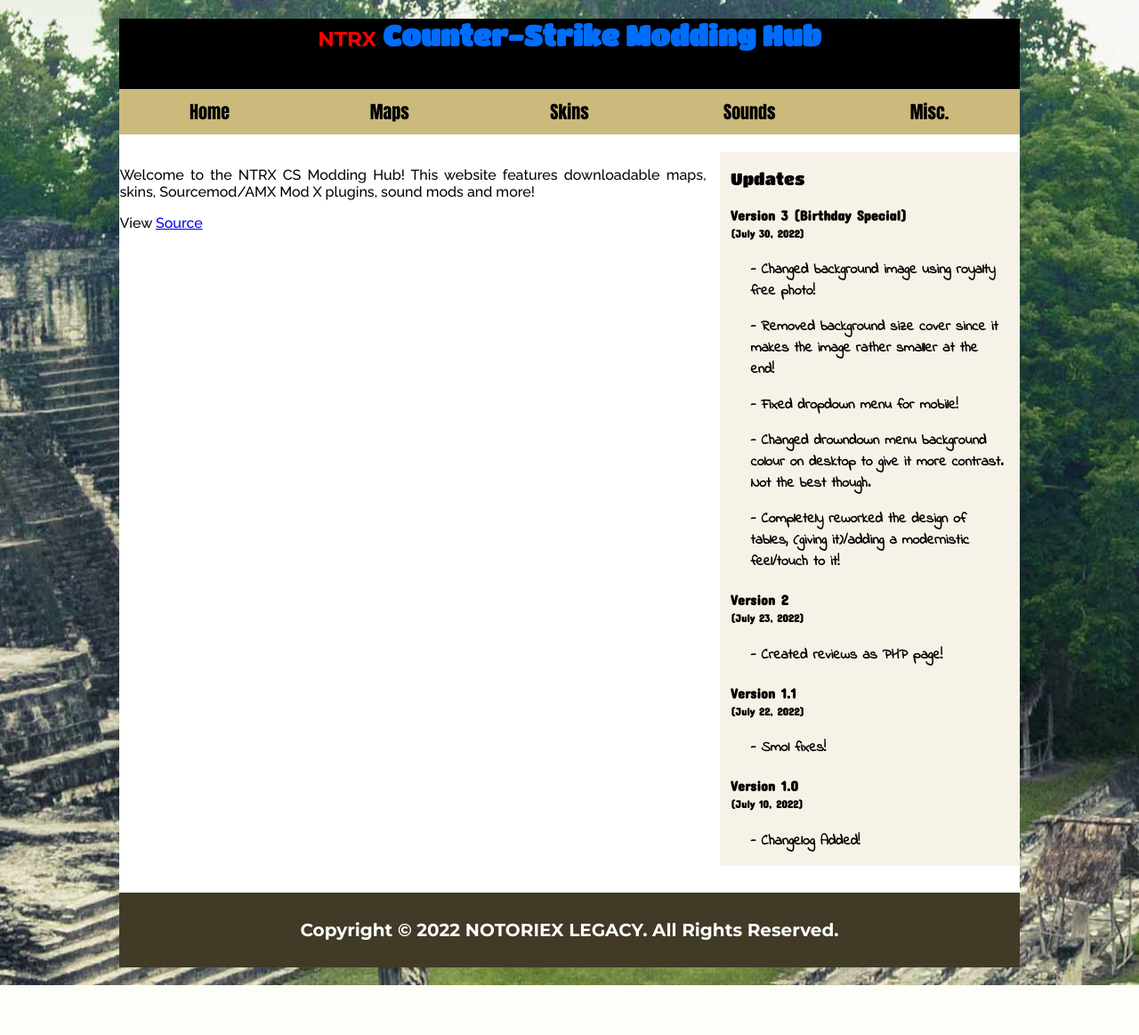
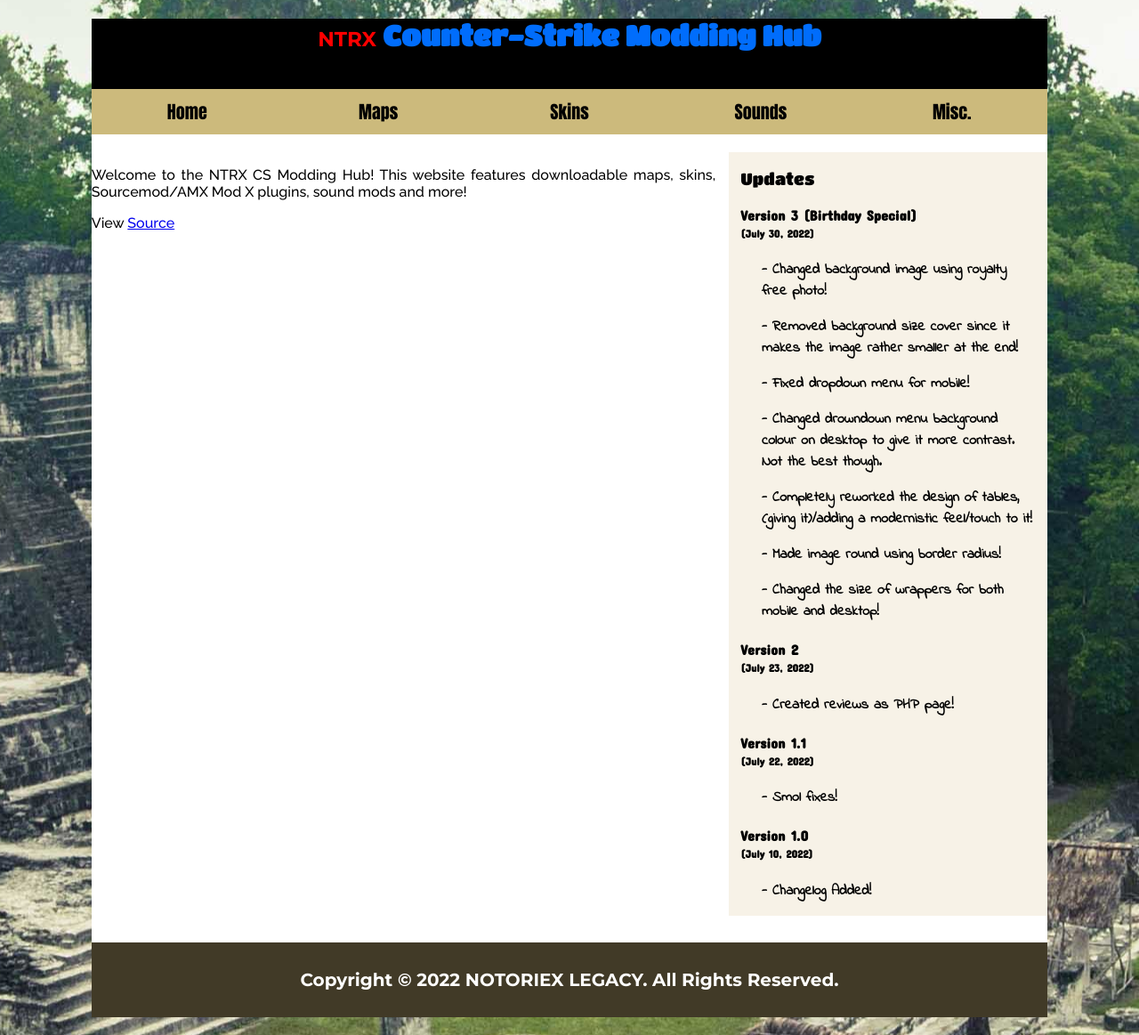
Before and after one commit to William-BC-CA/CPSC2030_Project, a PHP site: page /home.html in a window 1280 px wide. Shown: the whole page at 89% size. Before the commit the page ends 1107 px from the top, so only its background shows below. Run offline with PHP 8.4, Linux system fonts and the light colour scheme.

Commit message:
made images round, made changes to wrapper size!

```diff
--- a/home.html
+++ b/home.html
@@ -58,6 +58,8 @@
                     <p>- Fixed dropdown menu for mobile!</p>
                     <p>- Changed drowndown menu background colour on desktop to give it more contrast. Not the best though.</p>
                     <p>- Completely reworked the design of tables, (giving it)/adding a modernistic feel/touch to it!</p>
+                    <p>- Made image round using border radius!</p>
+                    <p>- Changed the size of wrappers for both mobile and desktop!</p>
                 </div>
                 <div class = "right-post">
                     <h4>Version 2<br><span class = "tiny">(July 23, 2022)</span></h4>
--- a/styles/main-styles.css
+++ b/styles/main-styles.css
@@ -14,16 +14,18 @@
 
 .wrapper{
     margin: auto;
-    width: 80%;
+    width: 75%;
     background-color: white;
     margin-bottom: 20px;
+    border-radius: 30px;
 }
 
 /* TABLE */
 table {
     border-collapse: collapse;
-    width: 100%;
+    /* width: 100%; */
     font-family: 'Poppins';
+    border-radius: 100px;
 }
 
 table th, table td{
@@ -175,6 +177,7 @@
 iframe{
     width: 90%;
     height: 90%;
+    border-radius: 15px;
 }
 
 .submitted-file{
@@ -267,8 +270,16 @@
     color: white;
 }
 
+img {
+    border-radius: 20px;
+}
+
 /* Desktop Layout */
 @media only screen and (min-width: 768px){
+    .wrapper{
+        width: 85%;
+    }
+
     nav ul li:hover{
         color: black;
         text-decoration: none;
```
